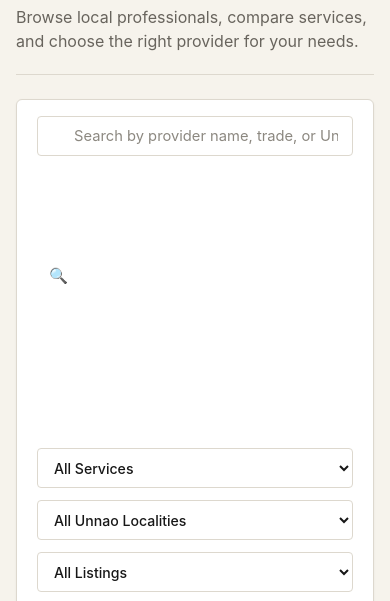
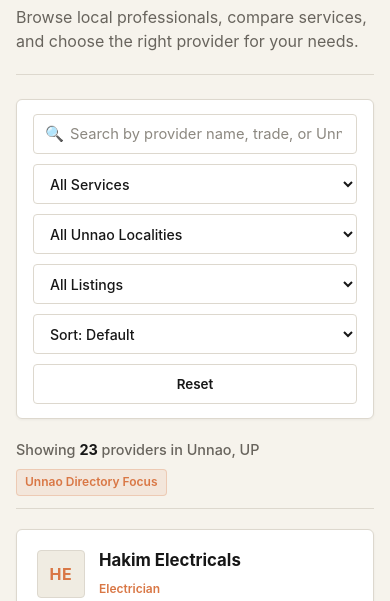
Before and after one commit to nikki9453/servicesphere, a plain HTML site: page servicesphere/providers.html in a window 390 px wide. Shown: the part 169-770 px from the top of the page. Drawn offline with Linux system fonts and the light colour scheme.

Commit message:
Enhance mobile responsiveness for filter section
Added mobile styles to filter section for better responsiveness.

```diff
--- a/servicesphere/css/responsive.css
+++ b/servicesphere/css/responsive.css
@@ -223,3 +223,59 @@
     font-size: 1.05rem;
   }
 }
+
+/* ============================================================
+   MOBILE PROVIDER FILTER — REMOVE EXTRA VERTICAL SPACE
+   ============================================================ */
+
+@media (max-width: 600px) {
+
+  .filter-section {
+    height: auto !important;
+    min-height: 0 !important;
+    padding: 14px 16px !important;
+    margin-bottom: 20px !important;
+  }
+
+  .search-filter-grid {
+    display: flex !important;
+    flex-direction: column !important;
+    align-items: stretch !important;
+    gap: 10px !important;
+    height: auto !important;
+    min-height: 0 !important;
+  }
+
+  .search-filter-grid > div {
+    height: auto !important;
+    min-height: 0 !important;
+    margin: 0 !important;
+    padding: 0 !important;
+  }
+
+  .search-input-wrap {
+    flex: none !important;
+    width: 100% !important;
+    height: auto !important;
+    min-height: 0 !important;
+  }
+
+  .search-input-wrap .form-control {
+    height: 40px !important;
+    margin: 0 !important;
+  }
+
+  .filter-select {
+    width: 100% !important;
+    min-width: 0 !important;
+    height: 40px !important;
+    margin: 0 !important;
+  }
+
+  .filter-reset-btn {
+    width: 100% !important;
+    min-width: 0 !important;
+    height: 40px !important;
+    margin: 0 !important;
+  }
+}
```
